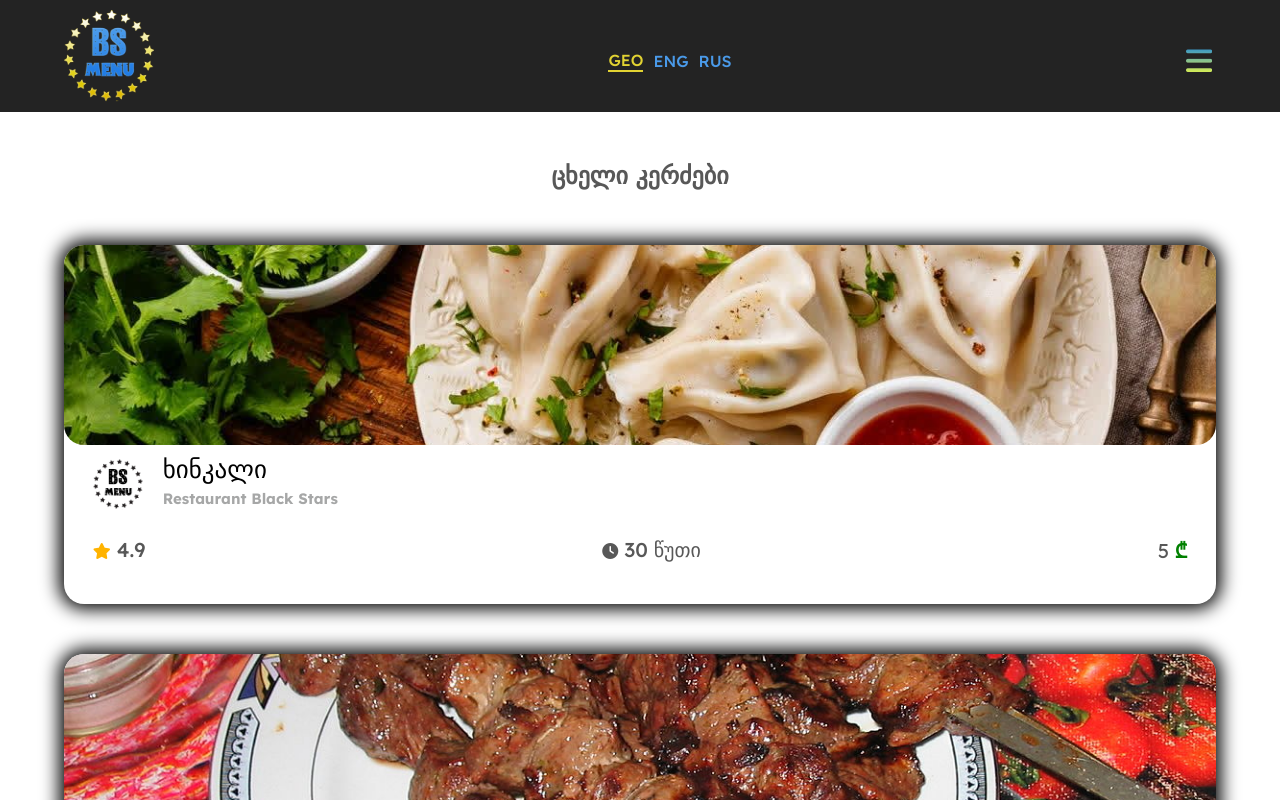
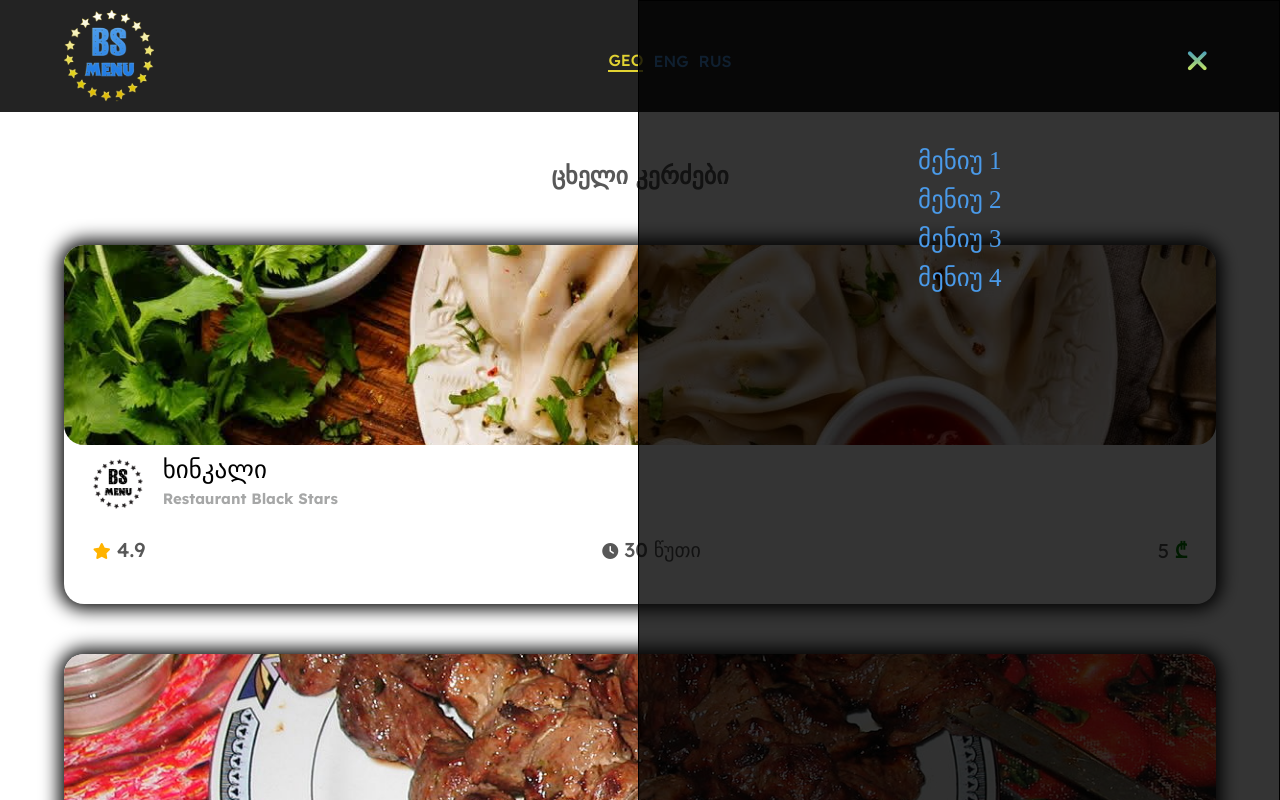
Before and after one commit to georgeneligan/blackstarsmenu, a plain HTML site: page index.html in a window 1280 px wide. Both pictures are taken after a click on the element 1200 px from the left and 60 px from the top of the page. Shown: the top 800 px of the page. Drawn offline with Linux system fonts and the light colour scheme.

Commit message:
Add files via upload

```diff
--- a/assets/css/style.css
+++ b/assets/css/style.css
@@ -1,5 +1,10 @@
 @import url("https://fonts.googleapis.com/css2?family=Lexend:wght@100;200;300;400;500;600;700;800;900&display=swap");
 
+.hidden {
+  visibility: hidden;
+  opacity: 0;
+  transform: translateX(100%);
+}
 .active {
   border-bottom: 2px solid #e2d332;
 }
@@ -72,6 +77,8 @@ header section .right div i {
   background: -webkit-linear-gradient(rgb(38, 141, 214), rgb(237, 249, 67));
   -webkit-background-clip: text;
   -webkit-text-fill-color: transparent;
+  position: absolute;
+  z-index: 200;
 }
 
 main {
@@ -182,3 +189,33 @@ main .menu_wrapper .bottom .food_title h6 {
   color: green;
   font-weight: 700;
 }
+
+.nav_menu {
+  position: absolute;
+  top: 0;
+  right: 0;
+  height: 100vh !important;
+  width: 50% !important;
+  border: solid 1px black;
+  background-color: rgba(0, 0, 0, 0.795);
+  color: #4a9ae9;
+  z-index: 2;
+  transition: 1s;
+  visibility: visible;
+}
+
+.nav_menu nav {
+  position: absolute;
+  top: 15%;
+  left: 47%;
+  transform: translateX(-50%);
+}
+
+.nav_menu nav ul {
+  list-style: none;
+  display: grid;
+  grid-template-columns: 1fr;
+  gap: 10px;
+  font-size: 25px;
+  width: 100%;
+}
--- a/assets/js/app.js
+++ b/assets/js/app.js
@@ -1,4 +1,7 @@
-let button = document.querySelector(".button");
-button.addEventListener("click", () => {
-  console.log("clickeddd!!!!!!");
+let menu_button = document.querySelector(".button");
+let nav_menu = document.querySelector(".nav_menu");
+let menu_icon = document.querySelector(".fa-bars");
+menu_button.addEventListener("click", () => {
+  nav_menu.classList.toggle("hidden");
+  menu_icon.classList.toggle("fa-xmark");
 });
--- a/index.html
+++ b/index.html
@@ -34,6 +34,16 @@
         <aside class="right">
           <div class="button">
             <i class="fa-solid fa-bars"></i>
+          </div>
+          <div class="nav_menu hidden">
+            <nav>
+              <ul>
+                <li>მენიუ 1</li>
+                <li>მენიუ 2</li>
+                <li>მენიუ 3</li>
+                <li>მენიუ 4</li>
+              </ul>
+            </nav>
           </div>
         </aside>
       </section>
```
Also changed, not shown: rus.html (+1 -0 lines).
